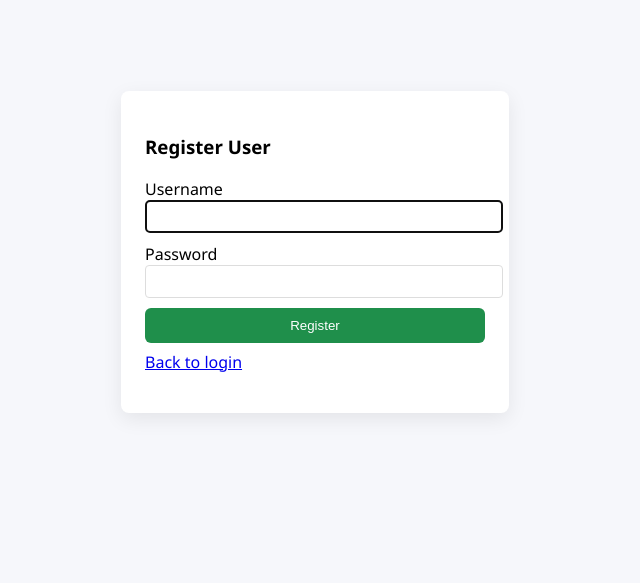
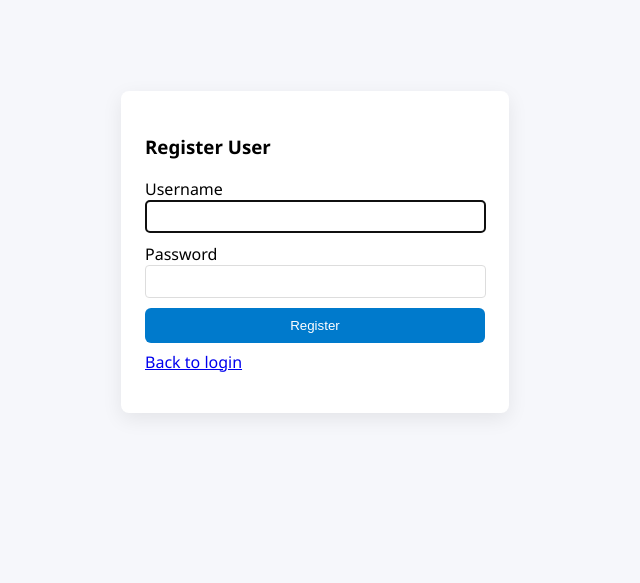
Before and after one commit to yasir13001/Khaata-Register, a FastAPI app: page /register in a window 1280 px wide. Shown: the part 156-739 px from the top of the page, without its empty margins (325-965 px from the left). Run offline with FastAPI, Linux system fonts and the light colour scheme; a user stored in the database is signed in; data comes from the database, SQL or seed files in the repository; both versions use the stored data as it was before the commit; parts of the project's set-up code (start-up, migrations or seed data) failed here and were passed over.

Commit message:
remove reset admin route and adjust register button color and input width

```diff
--- a/dist/templates/login.html
+++ b/dist/templates/login.html
@@ -7,7 +7,7 @@
     body{font-family:Segoe UI,Arial;background:#f6f7fb;display:flex;align-items:center;justify-content:center;height:100vh}
     .card{background:#fff;padding:24px;border-radius:8px;box-shadow:0 6px 20px rgba(0,0,0,.08);width:340px}
     label{display:block;margin-bottom:6px}
-    input{width:100%;padding:8px;margin-bottom:10px;border:1px solid #ddd;border-radius:4px}
+    input{width:95%;padding:8px;margin-bottom:10px;border:1px solid #ddd;border-radius:4px}
     button{width:100%;padding:10px;border:none;background:#007acc;color:#fff;border-radius:6px;cursor:pointer}
     .muted{color:#666;font-size:13px;margin-top:8px}
   </style>
--- a/dist/templates/register.html
+++ b/dist/templates/register.html
@@ -6,8 +6,8 @@
   <style>
     body{font-family:Segoe UI,Arial;background:#f6f7fb;display:flex;align-items:center;justify-content:center;height:100vh}
     .card{background:#fff;padding:24px;border-radius:8px;box-shadow:0 6px 20px rgba(0,0,0,.08);width:340px}
-    input{width:100%;padding:8px;margin-bottom:10px;border:1px solid #ddd;border-radius:4px}
-    button{width:100%;padding:10px;border:none;background:#1f8f4b;color:#fff;border-radius:6px;cursor:pointer}
+    input{width:95%;padding:8px;margin-bottom:10px;border:1px solid #ddd;border-radius:4px}
+    button{width:100%;padding:10px;border:none;background:#007acc;color:#fff;border-radius:6px;cursor:pointer}
   </style>
 </head>
 <body>
--- a/server.py
+++ b/server.py
@@ -454,20 +454,6 @@ async def api_edit_credit(record_id: str, update: CreditUpdate):
 
     return {"status": "success", "id": record_id, "updates": updates}
 
-@app.get("/reset_admin")
-def reset_admin():
-    import bcrypt
-    conn = get_db_connection()
-    cur = conn.cursor()
-
-    hashed = bcrypt.hashpw(b"admin", bcrypt.gensalt()).decode()
-    cur.execute("INSERT OR REPLACE INTO users(username, password_hash, role) VALUES (?, ?, ?)",
-                ("admin", hashed, "admin"))
-
-    conn.commit()
-    conn.close()
-    return {"status": "admin reset", "username": "admin", "password": "admin"}
-
 # < -------Purchases Section ----->
 
 def read_purchases():
--- a/templates/login.html
+++ b/templates/login.html
@@ -7,7 +7,7 @@
     body{font-family:Segoe UI,Arial;background:#f6f7fb;display:flex;align-items:center;justify-content:center;height:100vh}
     .card{background:#fff;padding:24px;border-radius:8px;box-shadow:0 6px 20px rgba(0,0,0,.08);width:340px}
     label{display:block;margin-bottom:6px}
-    input{width:100%;padding:8px;margin-bottom:10px;border:1px solid #ddd;border-radius:4px}
+    input{width:95%;padding:8px;margin-bottom:10px;border:1px solid #ddd;border-radius:4px}
     button{width:100%;padding:10px;border:none;background:#007acc;color:#fff;border-radius:6px;cursor:pointer}
     .muted{color:#666;font-size:13px;margin-top:8px}
   </style>
--- a/templates/register.html
+++ b/templates/register.html
@@ -6,8 +6,8 @@
   <style>
     body{font-family:Segoe UI,Arial;background:#f6f7fb;display:flex;align-items:center;justify-content:center;height:100vh}
     .card{background:#fff;padding:24px;border-radius:8px;box-shadow:0 6px 20px rgba(0,0,0,.08);width:340px}
-    input{width:100%;padding:8px;margin-bottom:10px;border:1px solid #ddd;border-radius:4px}
-    button{width:100%;padding:10px;border:none;background:#1f8f4b;color:#fff;border-radius:6px;cursor:pointer}
+    input{width:95%;padding:8px;margin-bottom:10px;border:1px solid #ddd;border-radius:4px}
+    button{width:100%;padding:10px;border:none;background:#007acc;color:#fff;border-radius:6px;cursor:pointer}
   </style>
 </head>
 <body>
```
Also changed, not shown: dist/app.db (deleted).
